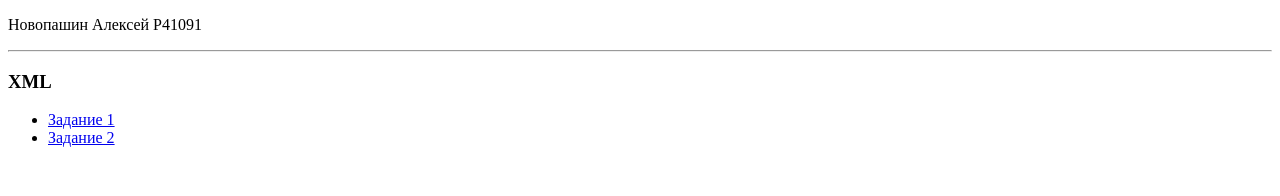
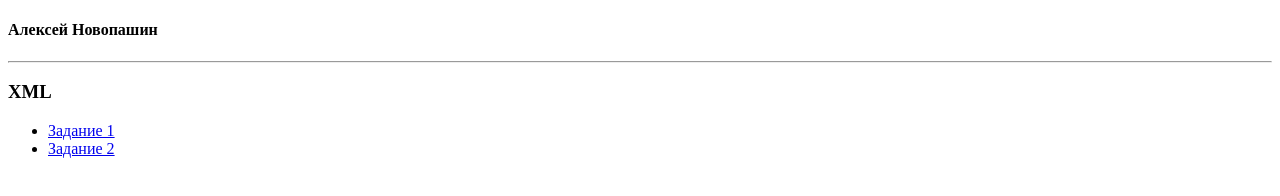
Before and after one commit to alexstrive/itmo-master-2022, a plain HTML site: page index.html in a window 1280 px wide. Drawn offline with Linux system fonts and the light colour scheme.

Commit message:
add requirements

```diff
--- a/index.html
+++ b/index.html
@@ -8,7 +8,7 @@
   </head>
   <body>
     <header>
-      <p>Новопашин Алексей P41091</p>
+      <h4 id="author" title="GossJS">Алексей Новопашин</h4>
     </header>
 
     <hr />
```
Also changed, not shown: 2 other files.
